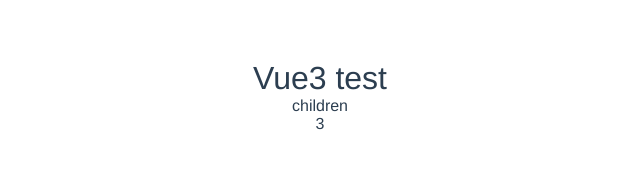
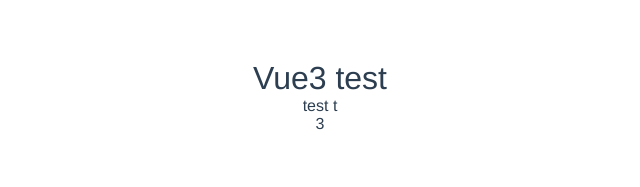
Before and after one commit to kyoungjin2310/vue3_test, a Vue app: page / in a window 1280 px wide. Shown: the top 187 px of the page, without its empty margins (320-960 px from the left). Built offline with nearby package versions, Linux system fonts and the light colour scheme; a web font is replaced by a local one.

Commit message:
feat: [props] vue3 props 쓰는 방법

```diff
--- a/src/components/DOM/setData/ExampleChild.vue
+++ b/src/components/DOM/setData/ExampleChild.vue
@@ -1,13 +1,21 @@
 <template>
   <!-- 자식컴포넌트 -->
-  <div>children</div>
+  <div>{{ propTitle }}</div>
 </template>
 
 <script setup>
-import { ref, defineExpose } from "vue";
+import { ref, defineExpose, defineProps } from "vue";
 
 const a = 1;
 const b = ref(2);
+const props = defineProps({
+  title: {
+    Type: String,
+    default: "",
+  },
+});
+
+const propTitle = ref(props.title);
 
 //부모컴포넌트에 데이터 전달
 defineExpose({
--- a/src/components/DOM/setData/ExampleParents.vue
+++ b/src/components/DOM/setData/ExampleParents.vue
@@ -1,7 +1,7 @@
 <template>
   <!-- 부모컴포넌트 : 자식컴포넌트 value값 참조 -->
   <div>
-    <example-child ref="child" />
+    <example-child ref="child" :title="text" />
     <p>{{ childval }}</p>
   </div>
 </template>
@@ -13,6 +13,7 @@
 
 const child = ref(null);
 const childval = computed(() => child?.value?.b + child?.value?.a);
+const text = ref("test t");
 
 onMounted(() => {
   // eslint-disable-next-line
```
